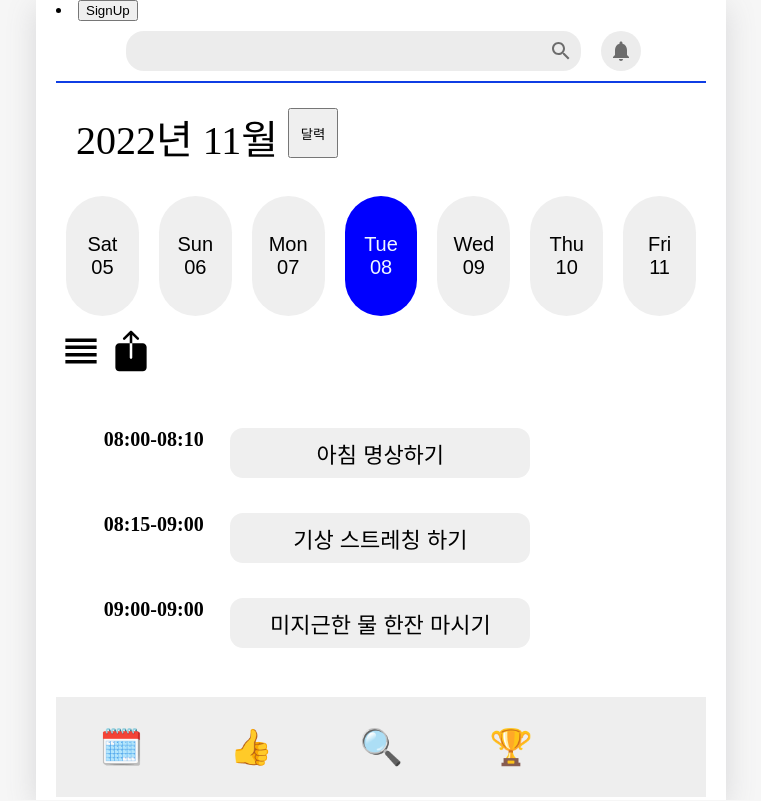
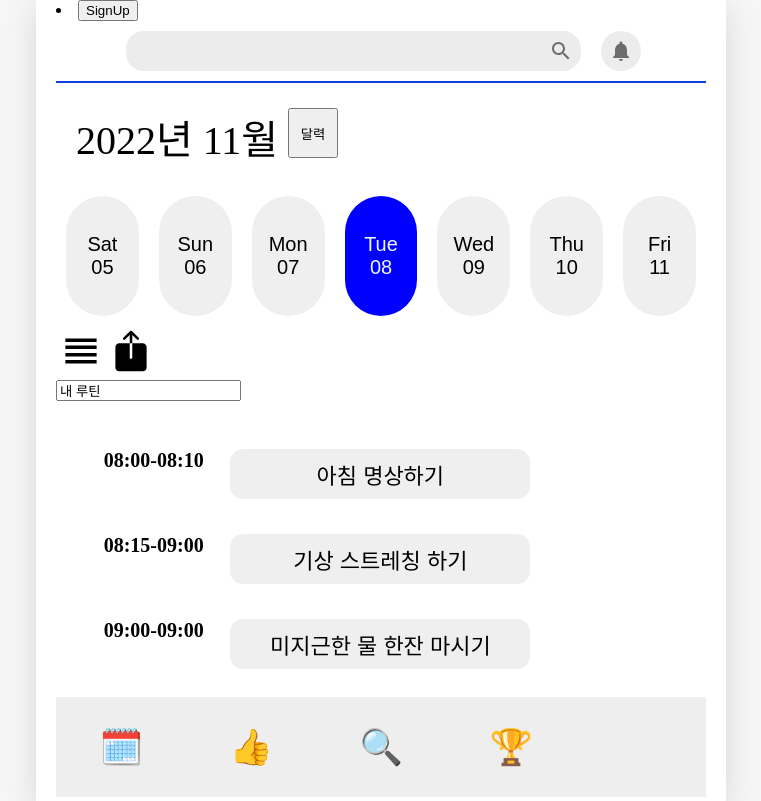
Before and after one commit to suemeeeee/Godtiner, a React (Create React App) app: page / in a window 1280 px wide. Shown: the whole page, without its empty margins (259-1020 px from the left). Built offline with nearby package versions, Linux system fonts and the light colour scheme.

Commit message:
Home.js에서 41~44줄은 상관하지 않아도 됨

```diff
--- a/package.json
+++ b/package.json
@@ -7,7 +7,6 @@
     "@emotion/styled": "^11.10.5",
     "@material-ui/core": "^4.12.4",
     "@material-ui/icons": "^4.11.3",
-    "@mobiscroll/react": "https://npm.mobiscroll.com/@mobiscroll/react-trial/-/react-trial-5.19.2.tgz",
     "@mui/icons-material": "^5.10.9",
     "@mui/material": "^5.10.12",
     "@mui/x-date-pickers": "^5.0.8",
--- a/src/App.js
+++ b/src/App.js
@@ -141,20 +141,7 @@ function App() {
   };
 
   //개인 루틴 공유하기. 구현하기 어려운 점 1번으로 인해 다시 만들어야 함
-  const onShare = (name, content, id, startTime, endTime, s_name) => {
-    let newShareRoutine = {
-      name,
-      content,
-      routine: {
-        id,
-        startTime,
-        endTime,
-        s_name,
-      },
-    };
-    let newShare = [newShareRoutine, ...shareData];
-    setShareDate(newShare);
-  };
+  const onShare = () => {};
 
   return (
     <RoutineStateContext.Provider value={data}>
--- a/src/Components/Calendar.css
+++ b/src/Components/Calendar.css
@@ -9,6 +9,7 @@
   margin-left: 10px;
   width: 50px;
   height: 50px;
+  cursor: pointer;
 }
 
 .week_btn {
@@ -23,6 +24,7 @@
   border-radius: 40px;
   border: 0;
   font-size: 20px;
+  cursor: pointer;
 }
 
 .selectedDay_btn {
--- a/src/Components/RoutineItem.css
+++ b/src/Components/RoutineItem.css
@@ -22,4 +22,5 @@
   margin-left: 10px;
   font-size: 22px;
   text-align: center;
+  cursor: pointer;
 }
--- a/src/Components/RoutineItem.js
+++ b/src/Components/RoutineItem.js
@@ -16,6 +16,7 @@ const RoutineItem = ({ id, content, startTime, endTime }) => {
         className="RoutineContent"
         onClick={() => navigate("/routineeditor")}
         //왜 이동 안해~!~!!
+        //이동하지 못하는 이유는 라우터를 해주지 않았기 때문
       >
         {content}
       </button>
--- a/src/pages/Home.js
+++ b/src/pages/Home.js
@@ -37,8 +37,11 @@ const Home = () => {
 
   const routineList = useContext(RoutineStateContext);
   const navigate = useNavigate();
+  const [data, setData] = useState(routineList);
 
-  const [data, setData] = useState(routineList);
+  const [name, setName] = useState("내 루틴");
+  const [curDate, setCurDate] = useState(new Date());
+  const [visible, setVisible] = useState(false);
 
   return (
     <div className="Home">
@@ -50,15 +53,19 @@ const Home = () => {
         color=""
         onClick={() => navigate("/shareroutine")}
       />
+      <div className="routinename">
+        <input
+          className="routine_name"
+          value={name}
+          onChange={(e) => setName(e.target.value)}
+        />
+      </div>
       <div className="routinSection">
         {data.map((it) => (
           <RoutineItem key={it.id} {...it} />
         ))}
       </div>
       <div>
-        {/* <Fab color="primary" aria-label="add">
-          <AddIcon onClick={() => navigate("/new")} />
-        </Fab> */}
         <IoIosAddCircle
           size="80"
           color="blue"
```
Also changed, not shown: 1 other file (tests, documents, lock files or other folders).
